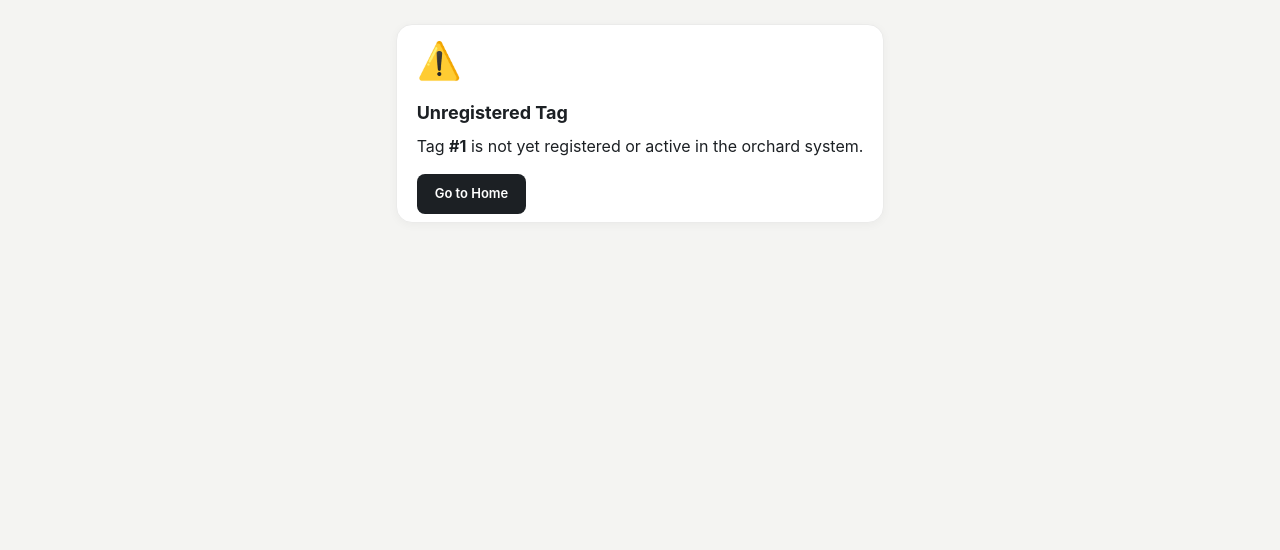
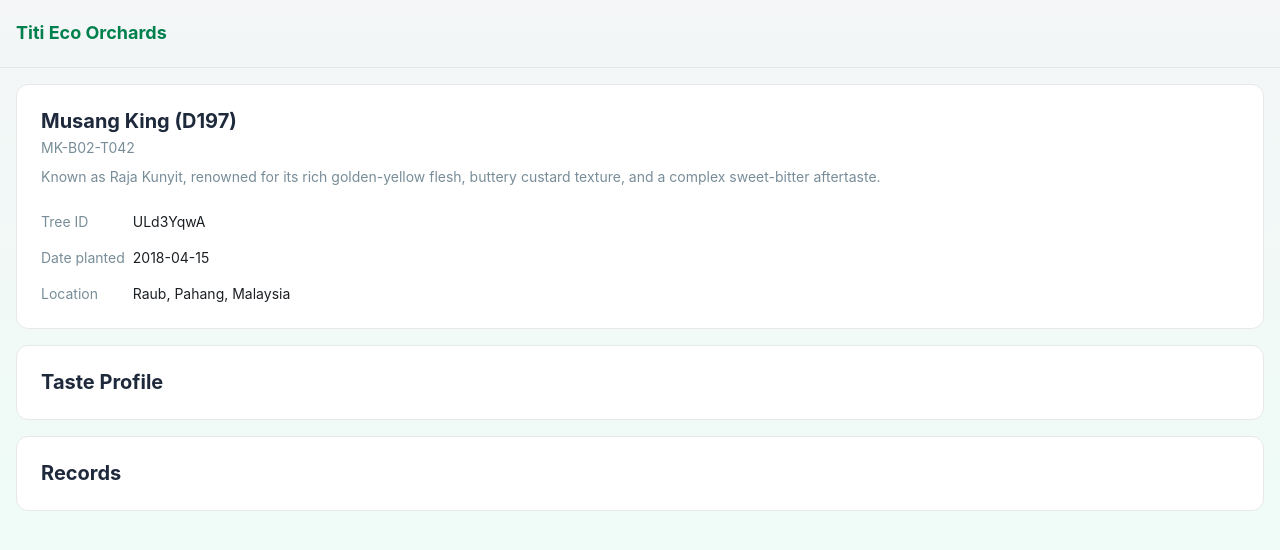
Before and after one commit to croptags/croptags-web, a React (Vite) app: page /trees/1 in a window 1280 px wide. Shown: the top 550 px of the page. Built offline with nearby package versions, Linux system fonts and the light colour scheme; no server answers; the database is empty.

Commit message:
Partial implementation of TreeDetail page

```diff
--- a/package.json
+++ b/package.json
@@ -11,7 +11,6 @@
   },
   "dependencies": {
     "@emailjs/browser": "^4.4.1",
-    "@supabase/supabase-js": "^2.45.0",
     "@tailwindcss/vite": "^4.3.3",
     "react": "^19.2.7",
     "react-dom": "^19.2.7",
--- /dev/null
+++ b/src/data/dummy.json
@@ -0,0 +1,61 @@
+{
+  "id": "ULd3YqwA",
+  "tree_label": "MK-B02-T042",
+  "farm_name": "Titi Eco Orchards",
+  "location": {
+    "city": "Raub",
+    "state": "Pahang",
+    "country": "Malaysia"
+  },
+  "variety": {
+    "name": "Musang King",
+    "code": "D197",
+    "description": "Known as Raja Kunyit, renowned for its rich golden-yellow flesh, buttery custard texture, and a complex sweet-bitter aftertaste.",
+    "taste_profile": {
+      "sweet": 8,
+      "bitter": 7,
+      "creaminess": 9,
+      "aroma": 9,
+      "color": "Deep Golden Yellow"
+    }
+  },
+  "date_planted": "2018-04-15",
+  "activities_log": [
+    {
+      "date": "2026-08-18",
+      "action_type": "Foliar Spraying",
+      "product": "Seaweed Extract + Trace Elements",
+      "by_who": "Ah Ming"
+    },
+    {
+      "date": "2026-08-04",
+      "action_type": "Fertilization",
+      "product": "Organic NPK 12-12-17+2MgO",
+      "by_who": "Ramasamy"
+    },
+    {
+      "date": "2026-07-22",
+      "action_type": "Pest Control",
+      "product": "Neem Oil Extract",
+      "by_who": "Ah Ming"
+    },
+    {
+      "date": "2026-07-10",
+      "action_type": "Canopy Pruning",
+      "product": "Sanitized Shears",
+      "by_who": "Uncle Tan"
+    },
+    {
+      "date": "2026-06-25",
+      "action_type": "Soil Conditioning",
+      "product": "Dolomite Lime & Biochar",
+      "by_who": "Ramasamy"
+    },
+    {
+      "date": "2026-06-12",
+      "action_type": "Irrigation Inspection",
+      "product": "Drip Emitter Flush & Pressure Check",
+      "by_who": "Uncle Tan"
+    }
+  ]
+}
--- a/src/pages/landing/Landing.jsx
+++ b/src/pages/landing/Landing.jsx
@@ -1,4 +1,4 @@
-import { Navbar } from "@/pages/landing/component/Navbar";
+import { Navbar } from "@/pages/landing/components/Navbar";
 import { Hero } from "@/pages/landing/sections/Hero";
 
 export const Landing = () => {
--- a/src/pages/tree-detail/TreeDetail.jsx
+++ b/src/pages/tree-detail/TreeDetail.jsx
@@ -1,6 +1,16 @@
 import { useEffect, useState } from "react";
-import { useParams, Link } from "react-router-dom";
-import { supabase } from "../../supabase";
+import { useParams } from "react-router-dom";
+import dummyData from "@/data/dummy.json";
+import { TreeInfoCard } from "@/pages/tree-detail/components/TreeInfoCard";
+
+const fetchTreeData = async (treeId) => {
+  return dummyData;
+
+  // When Api Ready
+  // const res = await fetch(`https://api.yourdomain.com/trees/${treeId}`);
+  // if (!res.ok) throw new Error("Tree not found");
+  // return await res.json();
+};
 
 export const TreeDetail = () => {
   const { id } = useParams();
@@ -9,296 +19,69 @@ export const TreeDetail = () => {
   const [error, setError] = useState(null);
 
   useEffect(() => {
-    const fetchTree = async () => {
-      try {
-        setLoading(true);
-        setError(null);
+    if (!id) return;
 
-        // Fetch the tree by its 8-character Nano ID
-        const { data, error: supabaseError } = await supabase
-          .from("trees")
-          .select("*, farms(name)")
-          .eq("id", id)
-          .single();
-
-        if (supabaseError) throw supabaseError;
+    setLoading(true);
+    fetchTreeData(id)
+      .then((data) => {
         setTree(data);
-      } catch (err) {
-        console.error("Error fetching tree:", err.message);
-        setError("Tree record not found");
-      } finally {
         setLoading(false);
-      }
-    };
-
-    if (id) fetchTree();
+      })
+      .catch((err) => {
+        setError(err.message);
+        setLoading(false);
+      });
   }, [id]);
 
-  if (loading) {
-    return (
-      <div style={styles.page}>
-        <div style={styles.loadingBox}>
-          <div style={styles.spinner}></div>
-          <p style={styles.subtext}>Verifying tag with CropTags…</p>
-        </div>
-      </div>
-    );
-  }
-
-  if (error || !tree) {
-    return (
-      <div style={styles.page}>
-        <div style={styles.card}>
-          <div style={styles.errorIcon}>⚠️</div>
-          <h2 style={styles.errorTitle}>Unregistered Tag</h2>
-          <p style={styles.subtext}>
-            Tag <strong>#{id}</strong> is not yet registered or active in the orchard system.
-          </p>
-          <Link to="/" style={styles.secondaryButton}>Go to Home</Link>
-        </div>
-      </div>
-    );
-  }
-
-  const isHealthy = tree.status === "healthy";
+  if (loading) return <div>Loading tree details...</div>;
+  if (error) return <div>Error: {error}</div>;
+  if (!tree) return <div>No tree data found.</div>;
 
   return (
-    <div style={styles.page}>
-      <div style={styles.container}>
+    <div className="min-h-screen bg-linear-to-b from-[#F4F6F7] to-[#ECFFF7]">
+      <div className="px-4 py-5.5 border-b border-[#E3E8EA]">
+        <h1 className="font-bold text-primary text-lg leading-tight">
+          {tree.farm_name}
+        </h1>
+      </div>
 
-        {/* Brand Header */}
-        <div style={styles.brandHeader}>
-          <span style={styles.brandName}>CropTags</span>
-          <span style={styles.brandTagline}>Orchard Traceability</span>
-        </div>
+      <div className="space-y-4 px-4 py-4">
+        <TreeInfoCard>
+          <h2 className="text-xl font-bold text-[#1E293B] leading-tight">
+            {tree.variety.name} ({tree.variety.code})
+          </h2>
+          <p className="text-[#788D98] text-sm mt-1 mb-2">{tree.tree_label}</p>
+          <p className="text-[#788D98] text-sm leading-relaxed mb-6">
+            {tree.variety.description}
+          </p>
+          <div className="flex text-sm">
+            <div className="space-y-4 text-[#788D98] mr-2">
+              <div>Tree ID</div>
+              <div>Date planted</div>
+              <div>Location</div>
+            </div>
 
-        {/* Tree Identification Badge */}
-        <div style={styles.treeHero}>
-          <div style={styles.tagBadge}>{tree.label || "No Label"}</div>
-          <h1 style={styles.treeTitle}>{tree.variety || "Durian Tree"}</h1>
-          <p style={styles.treeSub}>Tag ID: <span style={styles.mono}>{tree.id}</span></p>
-        </div>
-
-        {/* Info Card */}
-        <div style={styles.card}>
-          <div style={styles.row}>
-            <span style={styles.label}>Farm / Estate</span>
-            <span style={styles.value}>{tree.farms?.name || "Independent Orchard"}</span>
+            <div className="space-y-4 text-foreground">
+              <div>{tree.id}</div>
+              <div>{tree.date_planted}</div>
+              <div>
+                {tree.location.city}, {tree.location.state},{" "}
+                {tree.location.country}
+              </div>
+            </div>
           </div>
-
-          <div style={styles.row}>
-            <span style={styles.label}>Status</span>
-            <span
-              style={{
-                ...styles.statusBadge,
-                backgroundColor: isHealthy ? "#E8F5E9" : "#FFF3E0",
-                color: isHealthy ? "#00804D" : "#E65100",
-                borderColor: isHealthy ? "#A5D6A7" : "#FFE082",
-              }}
-            >
-              <span style={{
-                ...styles.statusDot,
-                backgroundColor: isHealthy ? "#00804D" : "#E65100"
-              }}></span>
-              {isHealthy ? "Healthy & Active" : "Under Attention"}
-            </span>
-          </div>
-
-          <div style={styles.row}>
-            <span style={styles.label}>Date Planted</span>
-            <span style={styles.value}>
-              {tree.dateplanted
-                ? new Date(tree.dateplanted).toLocaleDateString("en-MY", {
-                    year: "numeric",
-                    month: "short",
-                    day: "numeric",
-                  })
-                : "Recorded upon planting"}
-            </span>
-          </div>
-
-          {tree.block && (
-            <div style={{ ...styles.row, borderBottom: "none" }}>
-              <span style={styles.label}>Orchard Block</span>
-              <span style={styles.value}>Block {tree.block}</span>
-            </div>
-          )}
-        </div>
-
-        {/* Trust & Verification Footer */}
-        <div style={styles.footer}>
-          <div style={styles.trustBadge}>
-            ✓ Verified Physical Metal Tag
-          </div>
-          <p style={styles.footerText}>
-            This page provides origin transparency for harvested durians.
-          </p>
-        </div>
-
+        </TreeInfoCard>
+        <TreeInfoCard>
+          <h2 className="text-xl font-bold text-[#1E293B] leading-tight">
+            Taste Profile
+          </h2>
+        </TreeInfoCard>
+        <TreeInfoCard>
+          <h2 className="text-xl font-bold text-[#1E293B] leading-tight">
+            Records
+          </h2>
+        </TreeInfoCard>
       </div>
     </div>
   );
 };
-
-// Inline styles for rapid testing without needing an external CSS file yet
-const styles = {
-  page: {
-    minHeight: "100vh",
-    backgroundColor: "#F4F4F2",
-    display: "flex",
-    justifyContent: "center",
-    alignItems: "flex-start",
-    padding: "24px 16px",
-    fontFamily: "-apple-system, BlinkMacSystemFont, 'Segoe UI', Roboto, sans-serif",
-    color: "#1C2024",
-  },
-  container: {
-    width: "100%",
-    maxWidth: "420px",
-  },
-  brandHeader: {
-    display: "flex",
-    justifyContent: "space-between",
-    alignItems: "center",
-    paddingBottom: "16px",
-    borderBottom: "1px solid #E5E5E2",
-    marginBottom: "24px",
-  },
-  brandName: {
-    fontWeight: "800",
-    fontSize: "18px",
-    letterSpacing: "-0.02em",
-    color: "#00804D",
-  },
-  brandTagline: {
-    fontSize: "12px",
-    color: "#71767B",
-    textTransform: "uppercase",
-    letterSpacing: "0.05em",
-    fontWeight: "600",
-  },
-  treeHero: {
-    textAlign: "center",
-    marginBottom: "20px",
-  },
-  tagBadge: {
-    display: "inline-block",
-    backgroundColor: "#1C2024",
-    color: "#F1FF62",
-    padding: "6px 14px",
-    borderRadius: "20px",
-    fontFamily: "monospace",
-    fontWeight: "700",
-    fontSize: "15px",
-    letterSpacing: "0.08em",
-    marginBottom: "10px",
-  },
-  treeTitle: {
-    fontSize: "26px",
-    fontWeight: "700",
-    letterSpacing: "-0.02em",
-    margin: "0 0 4px",
-  },
-  treeSub: {
-    fontSize: "13px",
-    color: "#71767B",
-    margin: 0,
-  },
-  mono: {
-    fontFamily: "monospace",
-    fontWeight: "600",
-    color: "#1C2024",
-  },
-  card: {
-    backgroundColor: "#FFFFFF",
-    borderRadius: "16px",
-    padding: "8px 20px",
-    boxShadow: "0 2px 10px rgba(0,0,0,0.04)",
-    border: "1px solid #EBEBEA",
-    marginBottom: "20px",
-  },
-  row: {
-    display: "flex",
-    justifyContent: "space-between",
-    alignItems: "center",
-    padding: "14px 0",
-    borderBottom: "1px solid #F0F0EE",
-  },
-  label: {
-    fontSize: "13px",
-    color: "#71767B",
-    fontWeight: "500",
-  },
-  value: {
-    fontSize: "14px",
-    fontWeight: "600",
-    color: "#1C2024",
-  },
-  statusBadge: {
-    display: "inline-flex",
-    alignItems: "center",
-    gap: "6px",
-    padding: "4px 10px",
-    borderRadius: "20px",
-    fontSize: "12px",
-    fontWeight: "700",
-    border: "1px solid",
-  },
-  statusDot: {
-    width: "7px",
-    height: "7px",
-    borderRadius: "50%",
-  },
-  footer: {
-    textAlign: "center",
-    marginTop: "24px",
-  },
-  trustBadge: {
-    display: "inline-block",
-    fontSize: "12px",
-    fontWeight: "600",
-    color: "#00804D",
-    backgroundColor: "#E8F5E9",
-    padding: "6px 12px",
-    borderRadius: "20px",
-    marginBottom: "8px",
-  },
-  footerText: {
-    fontSize: "11px",
-    color: "#8E9297",
-    margin: 0,
-  },
-  loadingBox: {
-    textAlign: "center",
-    padding: "60px 20px",
-  },
-  spinner: {
-    width: "32px",
-    height: "32px",
-    border: "3px solid #E0E0DE",
-    borderTop: "3px solid #00804D",
-    borderRadius: "50%",
-    animation: "spin 0.8s linear infinite",
-    margin: "0 auto 16px",
-  },
-  errorIcon: {
-    fontSize: "36px",
-    marginBottom: "12px",
-  },
-  errorTitle: {
-    fontSize: "18px",
-    fontWeight: "700",
-    marginBottom: "8px",
-  },
-  secondaryButton: {
-    display: "inline-block",
-    marginTop: "16px",
-    padding: "10px 18px",
-    backgroundColor: "#1C2024",
-    color: "#FFF",
-    borderRadius: "8px",
-    textDecoration: "none",
-    fontSize: "13px",
-    fontWeight: "600",
-  },
-};
--- /dev/null
+++ b/src/pages/tree-detail/components/TreeInfoCard.jsx
@@ -0,0 +1,9 @@
+export const TreeInfoCard = ({ children }) => {
+  return (
+    <div className="bg-white border border-[#E8E8EC] rounded-xl p-6">
+      {children}
+    </div>
+  );
+};
+
+export default TreeInfoCard;
--- a/src/supabase.js
+++ /dev/null
@@ -1,6 +0,0 @@
-import { createClient } from '@supabase/supabase-js'
-
-const supabaseUrl = import.meta.env.VITE_SUPABASE_URL
-const supabaseAnonKey = import.meta.env.VITE_SUPABASE_ANON_KEY
-
-export const supabase = createClient(supabaseUrl, supabaseAnonKey)
```
Also changed, not shown: 1 other file (tests, documents, lock files or other folders).
